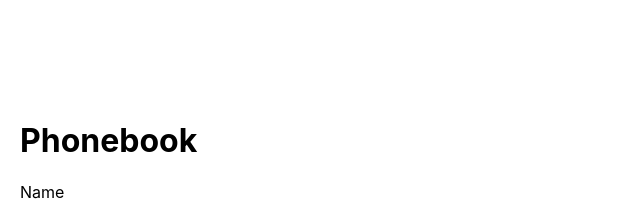
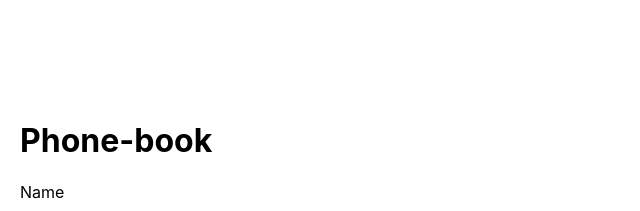
Before and after one commit to IVS737/goit-react-hw-03-phonebook, a React (Create React App) app: page / in a window 1280 px wide. Shown: the top 211 px of the page, without its empty margins (0-640 px from the left). Built offline with nearby package versions, Linux system fonts and the light colour scheme.

Commit message:
fix: text

```diff
--- a/src/components/App.jsx
+++ b/src/components/App.jsx
@@ -52,7 +52,7 @@ export class App extends Component {
     const filteredContacts = this.getFilteredContact();
     return (
       <div className={styles.Container}>
-        <h1>Phonebook</h1>
+        <h1>Phone-book</h1>
         <ContactForm submit={this.handleSubmit} />
 
         <h2>Contacts</h2>
```
